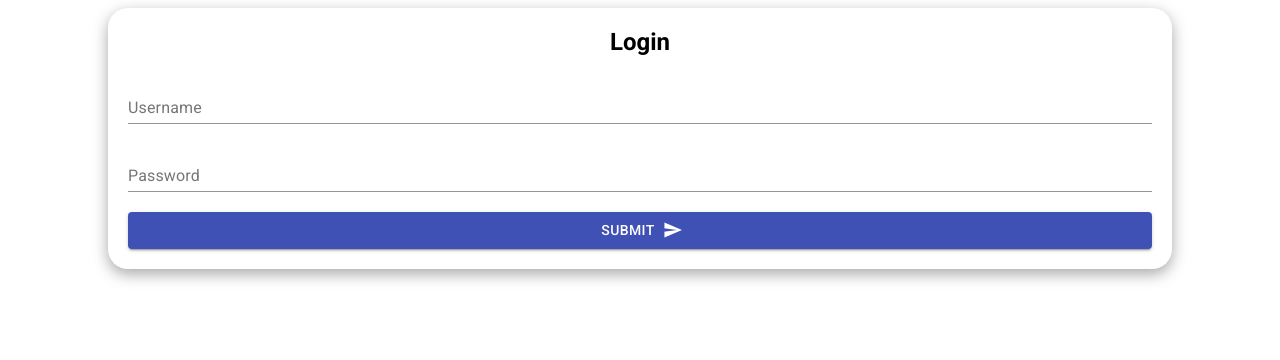
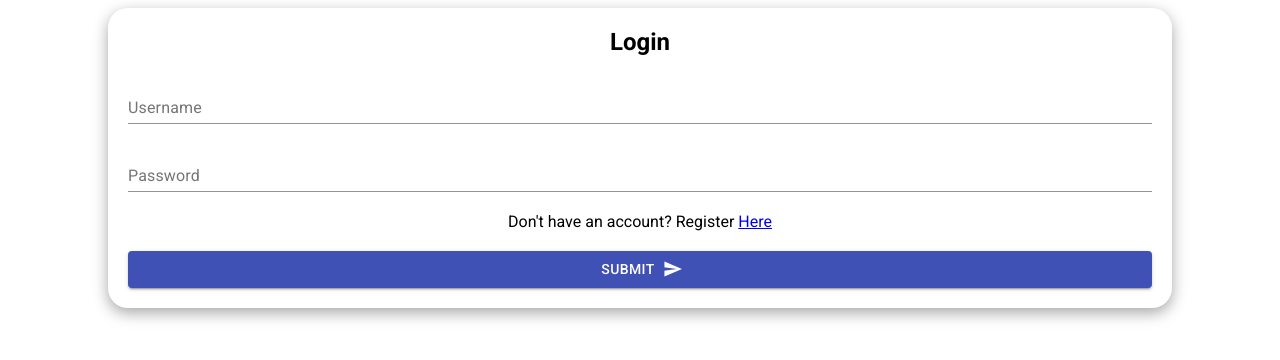
Before and after one commit to ThomasVirgo/Chat-App-Client, a React app: page /login in a window 1280 px wide. Shown: the top 360 px of the page. Built offline with nearby package versions, Linux system fonts and the light colour scheme.

Commit message:
add navigation between login and register

```diff
--- a/src/components/LoginForm/index.js
+++ b/src/components/LoginForm/index.js
@@ -1,5 +1,6 @@
 import React, {useState} from 'react'
 import { requestLogin } from '../../requests'
+import { Link } from 'react-router-dom';
 import { TextField, Button } from '@material-ui/core'
 import Icon from '@material-ui/core/Icon';
 import './style.css'
@@ -30,6 +31,7 @@ const LoginForm = () => {
             <h2>Login</h2>
             <TextField label="Username" onChange={handleUsername} />
             <TextField label="Password" type='password' onChange={handlePassword}/>
+            <p>Don't have an account? Register <Link to='/register'> Here </Link></p>
             <Button type='submit' variant="contained" color="primary" endIcon={<Icon>send</Icon>}>Submit</Button>
         </form>
         </>
--- a/src/components/LoginForm/style.css
+++ b/src/components/LoginForm/style.css
@@ -9,7 +9,7 @@
     padding: 20px;
 }
 
-.login__form h2{
+.login__form h2,p{
     text-align: center;
     font-family: 'Roboto', sans-serif;
     margin: 0;
--- a/src/components/RegisterForm/index.js
+++ b/src/components/RegisterForm/index.js
@@ -1,5 +1,6 @@
 import React, {useState} from 'react'
 import { requestRegister } from '../../requests'
+import { Link } from 'react-router-dom';
 import { TextField, Button } from '@material-ui/core'
 import Icon from '@material-ui/core/Icon';
 import './style.css'
@@ -37,6 +38,7 @@ const RegisterForm = () => {
             <TextField label="Username" onChange={handleUsername} />
             <TextField label="Password" type='password' onChange={handlePassword}/>
             <TextField label="Confirm Password" type='password' onChange={handleConfirm}/>
+            <p>Already have an account? Login <Link to='/login'> Here </Link> </p>
             <Button type='submit' variant="contained" color="primary" endIcon={<Icon>send</Icon>}>Submit</Button>
         </form>
         </>
--- a/src/components/RegisterForm/style.css
+++ b/src/components/RegisterForm/style.css
@@ -9,7 +9,7 @@
     padding: 20px;
 }
 
-.login__form h2{
+.login__form h2,p{
     text-align: center;
     font-family: 'Roboto', sans-serif;
     margin: 0;
```
